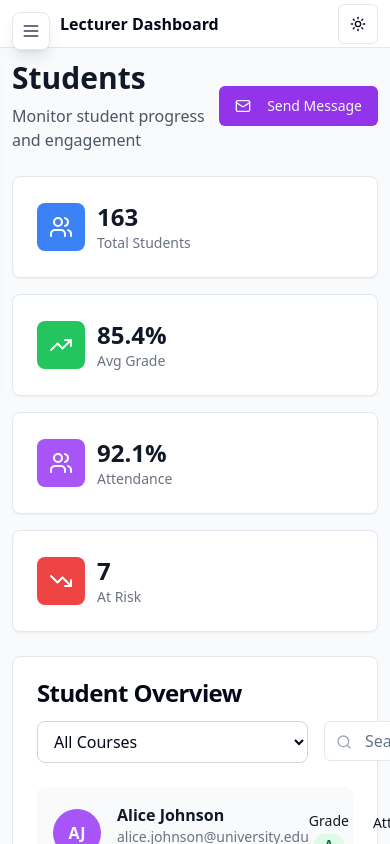
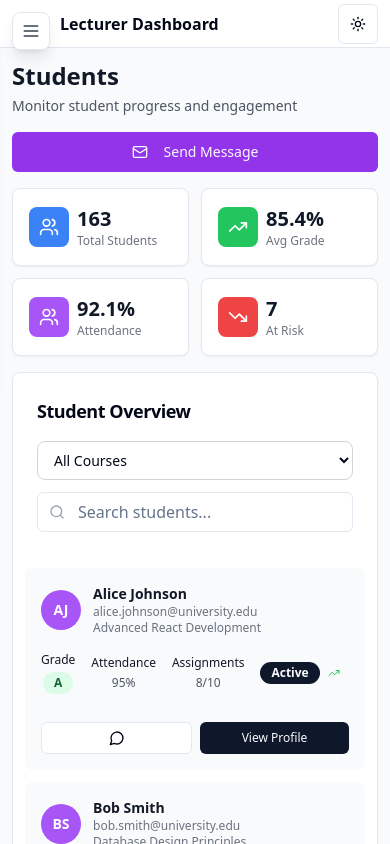
Before and after one commit to Devantics01/courseware-cloud-compass-71, a React (Vite) app: page /lecturer/students in a window 390 px wide. Shown: the top 844 px of the page. Built offline with nearby package versions, Linux system fonts and the light colour scheme.

Commit message:
Fix: Mobile view for student overview
Adjusted the student overview section in LecturerStudents.tsx to improve responsiveness on mobile devices. This includes layout adjustments, text wrapping, and spacing improvements.

```diff
--- a/src/pages/lecturer/LecturerStudents.tsx
+++ b/src/pages/lecturer/LecturerStudents.tsx
@@ -80,70 +80,70 @@ const LecturerStudents = () => {
 
   return (
     <LecturerLayout>
-      <div className="space-y-6">
-        <div className="flex justify-between items-center">
+      <div className="space-y-4 sm:space-y-6">
+        <div className="flex flex-col gap-4 sm:flex-row sm:justify-between sm:items-start">
           <div>
-            <h1 className="text-3xl font-bold text-gray-900 dark:text-white">Students</h1>
-            <p className="text-gray-600 dark:text-gray-300 mt-2">Monitor student progress and engagement</p>
+            <h1 className="text-2xl sm:text-3xl font-bold text-gray-900 dark:text-white">Students</h1>
+            <p className="text-sm sm:text-base text-gray-600 dark:text-gray-300 mt-1 sm:mt-2">Monitor student progress and engagement</p>
           </div>
-          <Button className="bg-purple-600 hover:bg-purple-700">
+          <Button className="bg-purple-600 hover:bg-purple-700 w-full sm:w-auto">
             <Mail className="h-4 w-4 mr-2" />
             Send Message
           </Button>
         </div>
 
-        <div className="grid grid-cols-1 md:grid-cols-4 gap-4">
+        <div className="grid grid-cols-2 lg:grid-cols-4 gap-3 sm:gap-4">
           <Card>
-            <CardContent className="p-6">
-              <div className="flex items-center gap-3">
-                <div className="w-12 h-12 bg-blue-500 rounded-lg flex items-center justify-center">
-                  <Users className="h-6 w-6 text-white" />
+            <CardContent className="p-4 sm:p-6">
+              <div className="flex items-center gap-2 sm:gap-3">
+                <div className="w-10 h-10 sm:w-12 sm:h-12 bg-blue-500 rounded-lg flex items-center justify-center shrink-0">
+                  <Users className="h-5 w-5 sm:h-6 sm:w-6 text-white" />
                 </div>
-                <div>
-                  <p className="text-2xl font-bold text-gray-900 dark:text-white">163</p>
-                  <p className="text-sm text-gray-500 dark:text-gray-400">Total Students</p>
+                <div className="min-w-0">
+                  <p className="text-xl sm:text-2xl font-bold text-gray-900 dark:text-white">163</p>
+                  <p className="text-xs sm:text-sm text-gray-500 dark:text-gray-400">Total Students</p>
                 </div>
               </div>
             </CardContent>
           </Card>
 
           <Card>
-            <CardContent className="p-6">
-              <div className="flex items-center gap-3">
-                <div className="w-12 h-12 bg-green-500 rounded-lg flex items-center justify-center">
-                  <TrendingUp className="h-6 w-6 text-white" />
+            <CardContent className="p-4 sm:p-6">
+              <div className="flex items-center gap-2 sm:gap-3">
+                <div className="w-10 h-10 sm:w-12 sm:h-12 bg-green-500 rounded-lg flex items-center justify-center shrink-0">
+                  <TrendingUp className="h-5 w-5 sm:h-6 sm:w-6 text-white" />
                 </div>
-                <div>
-                  <p className="text-2xl font-bold text-gray-900 dark:text-white">85.4%</p>
-                  <p className="text-sm text-gray-500 dark:text-gray-400">Avg Grade</p>
+                <div className="min-w-0">
+                  <p className="text-xl sm:text-2xl font-bold text-gray-900 dark:text-white">85.4%</p>
+                  <p className="text-xs sm:text-sm text-gray-500 dark:text-gray-400">Avg Grade</p>
                 </div>
               </div>
             </CardContent>
           </Card>
 
           <Card>
-            <CardContent className="p-6">
-              <div className="flex items-center gap-3">
-                <div className="w-12 h-12 bg-purple-500 rounded-lg flex items-center justify-center">
-                  <Users className="h-6 w-6 text-white" />
+            <CardContent className="p-4 sm:p-6">
+              <div className="flex items-center gap-2 sm:gap-3">
+                <div className="w-10 h-10 sm:w-12 sm:h-12 bg-purple-500 rounded-lg flex items-center justify-center shrink-0">
+                  <Users className="h-5 w-5 sm:h-6 sm:w-6 text-white" />
                 </div>
-                <div>
-                  <p className="text-2xl font-bold text-gray-900 dark:text-white">92.1%</p>
-                  <p className="text-sm text-gray-500 dark:text-gray-400">Attendance</p>
+                <div className="min-w-0">
+                  <p className="text-xl sm:text-2xl font-bold text-gray-900 dark:text-white">92.1%</p>
+                  <p className="text-xs sm:text-sm text-gray-500 dark:text-gray-400">Attendance</p>
                 </div>
               </div>
             </CardContent>
           </Card>
 
           <Card>
-            <CardContent className="p-6">
-              <div className="flex items-center gap-3">
-                <div className="w-12 h-12 bg-red-500 rounded-lg flex items-center justify-center">
-                  <TrendingDown className="h-6 w-6 text-white" />
+            <CardContent className="p-4 sm:p-6">
+              <div className="flex items-center gap-2 sm:gap-3">
+                <div className="w-10 h-10 sm:w-12 sm:h-12 bg-red-500 rounded-lg flex items-center justify-center shrink-0">
+                  <TrendingDown className="h-5 w-5 sm:h-6 sm:w-6 text-white" />
                 </div>
-                <div>
-                  <p className="text-2xl font-bold text-gray-900 dark:text-white">7</p>
-                  <p className="text-sm text-gray-500 dark:text-gray-400">At Risk</p>
+                <div className="min-w-0">
+                  <p className="text-xl sm:text-2xl font-bold text-gray-900 dark:text-white">7</p>
+                  <p className="text-xs sm:text-sm text-gray-500 dark:text-gray-400">At Risk</p>
                 </div>
               </div>
             </CardContent>
@@ -152,11 +152,11 @@ const LecturerStudents = () => {
 
         <Card>
           <CardHeader>
-            <div className="flex flex-col sm:flex-row gap-4 justify-between">
-              <CardTitle>Student Overview</CardTitle>
-              <div className="flex gap-4">
+            <div className="flex flex-col gap-4 sm:flex-row sm:justify-between sm:items-center">
+              <CardTitle className="text-lg sm:text-xl">Student Overview</CardTitle>
+              <div className="flex flex-col gap-3 sm:flex-row sm:gap-4">
                 <select
-                  className="px-3 py-2 border border-gray-300 dark:border-gray-600 rounded-lg bg-white dark:bg-gray-700"
+                  className="px-3 py-2 border border-gray-300 dark:border-gray-600 rounded-lg bg-white dark:bg-gray-700 text-sm w-full sm:w-auto"
                   value={selectedCourse}
                   onChange={(e) => setSelectedCourse(e.target.value)}
                 >
@@ -172,61 +172,61 @@ const LecturerStudents = () => {
                     placeholder="Search students..."
                     value={searchTerm}
                     onChange={(e) => setSearchTerm(e.target.value)}
-                    className="pl-10 w-80"
+                    className="pl-10 w-full sm:w-80"
                   />
                 </div>
               </div>
             </div>
           </CardHeader>
-          <CardContent>
-            <div className="space-y-4">
+          <CardContent className="p-3 sm:p-6">
+            <div className="space-y-3 sm:space-y-4">
               {filteredStudents.map((student) => (
-                <div key={student.id} className="flex items-center justify-between p-4 bg-gray-50 dark:bg-gray-700 rounded-lg">
-                  <div className="flex items-center gap-4">
-                    <div className="w-12 h-12 bg-purple-500 rounded-full flex items-center justify-center">
-                      <span className="text-white font-semibold">{student.name.split(' ').map(n => n[0]).join('')}</span>
+                <div key={student.id} className="flex flex-col gap-4 p-4 bg-gray-50 dark:bg-gray-700 rounded-lg sm:flex-row sm:items-center sm:justify-between">
+                  <div className="flex items-center gap-3 sm:gap-4 min-w-0">
+                    <div className="w-10 h-10 sm:w-12 sm:h-12 bg-purple-500 rounded-full flex items-center justify-center shrink-0">
+                      <span className="text-white font-semibold text-sm sm:text-base">{student.name.split(' ').map(n => n[0]).join('')}</span>
                     </div>
-                    <div>
-                      <h3 className="font-semibold text-gray-900 dark:text-white">{student.name}</h3>
-                      <p className="text-sm text-gray-500 dark:text-gray-400">{student.email}</p>
-                      <p className="text-xs text-gray-500 dark:text-gray-400">{student.course}</p>
+                    <div className="min-w-0 flex-1">
+                      <h3 className="font-semibold text-sm sm:text-base text-gray-900 dark:text-white truncate">{student.name}</h3>
+                      <p className="text-xs sm:text-sm text-gray-500 dark:text-gray-400 truncate">{student.email}</p>
+                      <p className="text-xs text-gray-500 dark:text-gray-400 truncate">{student.course}</p>
                     </div>
                   </div>
 
-                  <div className="flex items-center gap-6">
-                    <div className="text-center">
-                      <p className="text-sm font-medium text-gray-900 dark:text-white">Grade</p>
-                      <Badge className={getGradeColor(student.grade)}>
+                  <div className="flex flex-wrap items-center gap-4 sm:gap-6">
+                    <div className="flex flex-col items-center text-center">
+                      <p className="text-xs sm:text-sm font-medium text-gray-900 dark:text-white">Grade</p>
+                      <Badge className={`${getGradeColor(student.grade)} text-xs mt-1`}>
                         {student.grade}
                       </Badge>
                     </div>
 
-                    <div className="text-center">
-                      <p className="text-sm font-medium text-gray-900 dark:text-white">Attendance</p>
-                      <p className="text-sm text-gray-600 dark:text-gray-300">{student.attendance}%</p>
+                    <div className="flex flex-col items-center text-center">
+                      <p className="text-xs sm:text-sm font-medium text-gray-900 dark:text-white">Attendance</p>
+                      <p className="text-xs sm:text-sm text-gray-600 dark:text-gray-300 mt-1">{student.attendance}%</p>
                     </div>
 
-                    <div className="text-center">
-                      <p className="text-sm font-medium text-gray-900 dark:text-white">Assignments</p>
-                      <p className="text-sm text-gray-600 dark:text-gray-300">
+                    <div className="flex flex-col items-center text-center">
+                      <p className="text-xs sm:text-sm font-medium text-gray-900 dark:text-white">Assignments</p>
+                      <p className="text-xs sm:text-sm text-gray-600 dark:text-gray-300 mt-1">
                         {student.assignments.completed}/{student.assignments.total}
                       </p>
                     </div>
 
                     <div className="flex items-center gap-2">
-                      <Badge variant={student.status === 'At Risk' ? 'destructive' : 'default'}>
+                      <Badge variant={student.status === 'At Risk' ? 'destructive' : 'default'} className="text-xs">
                         {student.status}
                       </Badge>
-                      {student.trend === 'up' && <TrendingUp className="w-4 h-4 text-green-500" />}
-                      {student.trend === 'down' && <TrendingDown className="w-4 h-4 text-red-500" />}
+                      {student.trend === 'up' && <TrendingUp className="w-3 h-3 sm:w-4 sm:h-4 text-green-500 shrink-0" />}
+                      {student.trend === 'down' && <TrendingDown className="w-3 h-3 sm:w-4 sm:h-4 text-red-500 shrink-0" />}
                     </div>
+                  </div>
 
-                    <div className="flex gap-2">
-                      <Button size="sm" variant="outline">
-                        <MessageCircle className="h-4 w-4" />
-                      </Button>
-                      <Button size="sm">View Profile</Button>
-                    </div>
+                  <div className="flex gap-2 mt-3 sm:mt-0 sm:shrink-0">
+                    <Button size="sm" variant="outline" className="flex-1 sm:flex-none text-xs sm:text-sm h-8 sm:h-9">
+                      <MessageCircle className="h-3 w-3 sm:h-4 sm:w-4" />
+                    </Button>
+                    <Button size="sm" className="flex-1 sm:flex-none text-xs sm:text-sm h-8 sm:h-9">View Profile</Button>
                   </div>
                 </div>
               ))}
```
